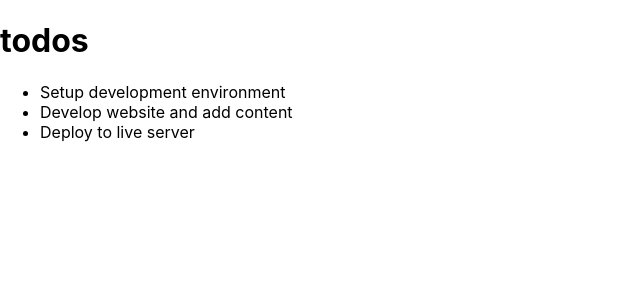
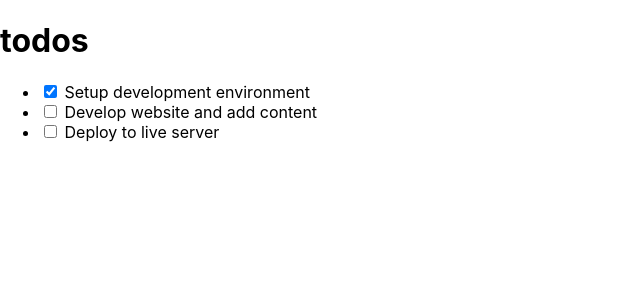
Before and after one commit to TheLuisAbarca/React_ToDoList, a React (Create React App) app: page / in a window 1280 px wide. Shown: the top 300 px of the page, without its empty margins (0-640 px from the left). Built offline with nearby package versions, Linux system fonts and the light colour scheme.

Commit message:
Add props to TodoContainer, TodoItem and TodoList.

```diff
--- a/src/components/TodoContainer.js
+++ b/src/components/TodoContainer.js
@@ -22,11 +22,15 @@ class TodoContainer extends React.Component {
       }
     ]
    };
+   handleChange = () => {
+    console.log("clicked");
+  };
+
   render() {
     return (
       <div>
         <Header />
-        <TodoList todos={this.state.todos} />
+        <TodoList todos={this.state.todos} handleChangeProps={this.handleChange}/>
       </div>
     )
   }
--- a/src/components/TodoItem.js
+++ b/src/components/TodoItem.js
@@ -1,7 +1,14 @@
 import React from 'react';
 
 const TodoItem = (props) => {
-    return <li>{props.todo.title}</li>
+    return (
+        <li>
+            <input type="checkbox"
+            checked={props.todo.completed}
+            onChange={() => props.handleChangeProps()}
+            /> {props.todo.title}
+        </li>
+    );
 }
 
 export default TodoItem;
--- a/src/components/TodoList.js
+++ b/src/components/TodoList.js
@@ -5,7 +5,11 @@ const TodoList = (props) => {
     return (
       <ul>
         {props.todos.map(todo => (
-          <TodoItem key={todo.id} todo={todo} />
+          <TodoItem
+            key={todo.id}
+            todo={todo}
+            handleChangeProps={props.handleChangeProps}
+          />
         ))}
       </ul>
     );
```
